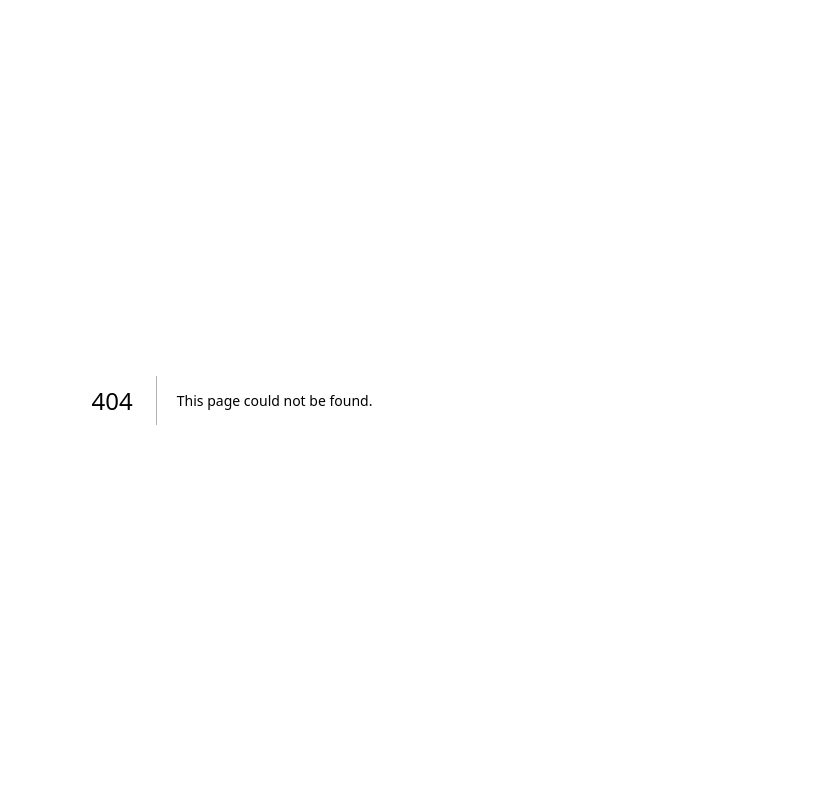
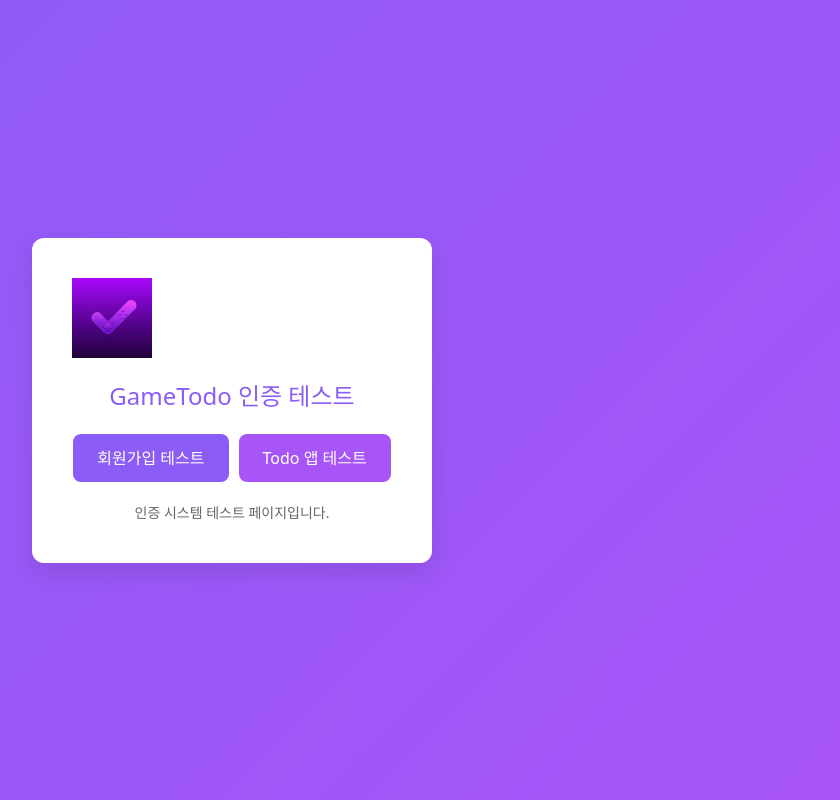
Before and after one commit to ryugibo/v0.todo, a Next.js app: page /test-auth in a window 1280 px wide. Before the commit this address had no page. Shown: the whole page, without its empty margins (408-1248 px from the left). Built offline with nearby package versions, Linux system fonts and the light colour scheme.

Commit message:
fix: bypass v0's blocking authentication for test pages
Create a test page to bypass v0's strict auth system.

#VERCEL_SKIP

Co-authored-by: 류기보 <7928632+ryugibo@users.noreply.github.com>

```diff
--- /dev/null
+++ b/app/test-auth/page.tsx
@@ -0,0 +1,71 @@
+"use client"
+
+export default function TestAuthPage() {
+  return (
+    <div
+      style={{
+        minHeight: "100vh",
+        background: "linear-gradient(135deg, #8b5cf6 0%, #a855f7 100%)",
+        display: "flex",
+        flexDirection: "column",
+        alignItems: "center",
+        justifyContent: "center",
+        padding: "20px",
+      }}
+    >
+      <div
+        style={{
+          background: "white",
+          borderRadius: "12px",
+          padding: "40px",
+          boxShadow: "0 10px 25px rgba(0,0,0,0.1)",
+          maxWidth: "400px",
+          width: "100%",
+          textAlign: "center",
+        }}
+      >
+        {/* 로고 */}
+        <img
+          src="/icon-512x512.png"
+          alt="GameTodo Logo"
+          style={{ width: "80px", height: "80px", marginBottom: "20px" }}
+        />
+
+        <h1 style={{ color: "#8b5cf6", marginBottom: "20px", fontSize: "24px" }}>GameTodo 인증 테스트</h1>
+
+        <div style={{ marginBottom: "20px" }}>
+          <button
+            style={{
+              background: "#8b5cf6",
+              color: "white",
+              border: "none",
+              padding: "12px 24px",
+              borderRadius: "8px",
+              cursor: "pointer",
+              marginRight: "10px",
+            }}
+            onClick={() => (window.location.href = "/signup-demo")}
+          >
+            회원가입 테스트
+          </button>
+
+          <button
+            style={{
+              background: "#a855f7",
+              color: "white",
+              border: "none",
+              padding: "12px 24px",
+              borderRadius: "8px",
+              cursor: "pointer",
+            }}
+            onClick={() => (window.location.href = "/todo")}
+          >
+            Todo 앱 테스트
+          </button>
+        </div>
+
+        <p style={{ color: "#666", fontSize: "14px" }}>인증 시스템 테스트 페이지입니다.</p>
+      </div>
+    </div>
+  )
+}
```
